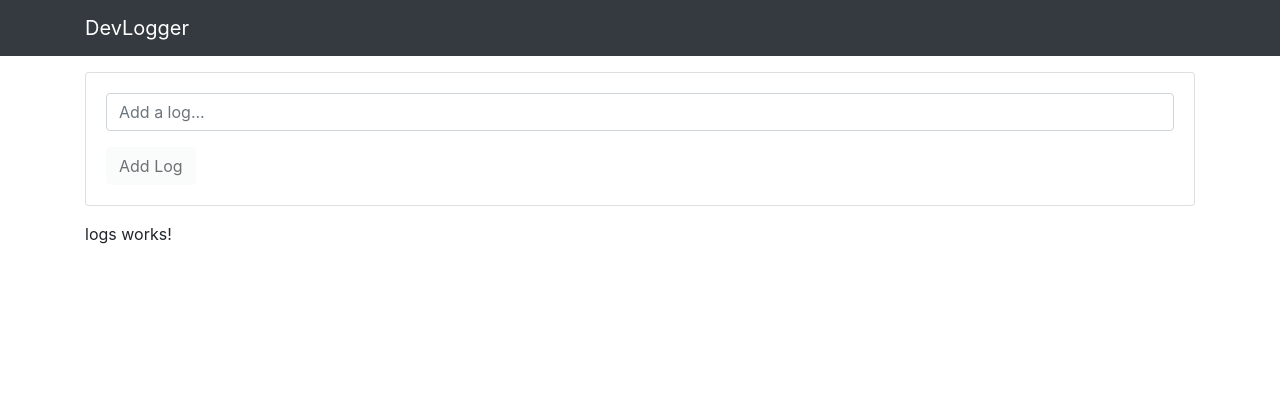
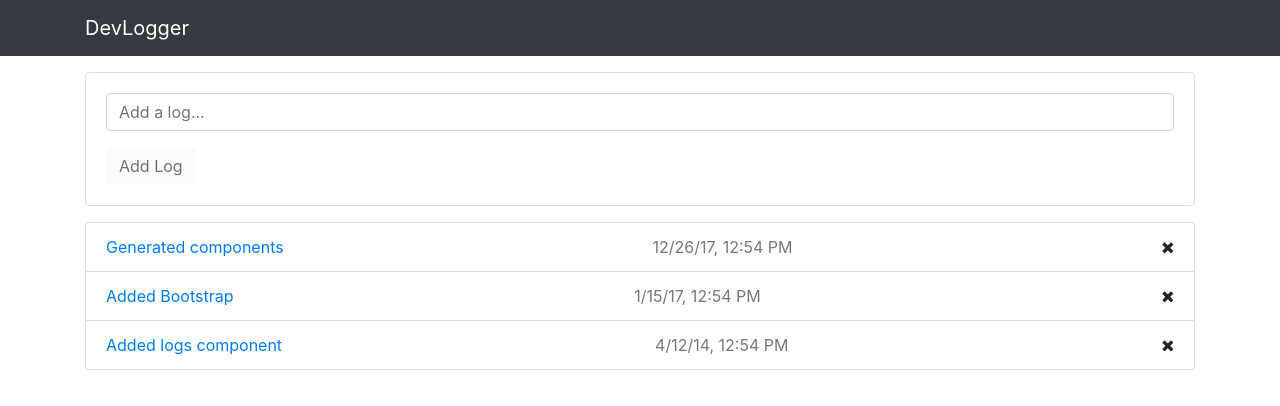
Before and after one commit to rustam-mukhametshin/devlogger-aftb, an Angular app: page / in a window 1280 px wide. Shown: the top 406 px of the page. Built offline with nearby package versions, Linux system fonts and the light colour scheme.

Commit message:
Base logs.

```diff
--- a/src/app/components/logs/logs.component.css
+++ b/src/app/components/logs/logs.component.css
@@ -0,0 +1,3 @@
+.log-date {
+  color: #777;
+}
--- a/src/app/components/logs/logs.component.html
+++ b/src/app/components/logs/logs.component.html
@@ -1 +1,7 @@
-<p>logs works!</p>
+<ul class="list-group">
+  <li class="list-group-item d-flex justify-content-between align-items-center" *ngFor="let log of logs">
+    <a href="#">{{log.text}}</a>
+    <span class="log-date">{{log.date | date: 'short'}}</span>
+    <i class="fa fa-remove"></i>
+  </li>
+</ul>
```
